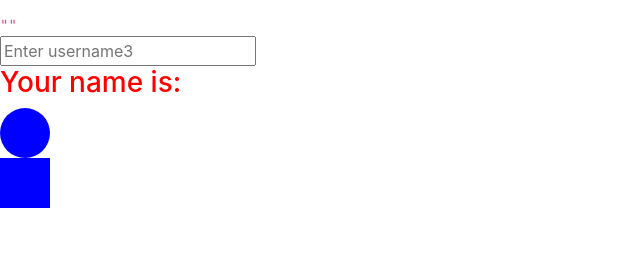
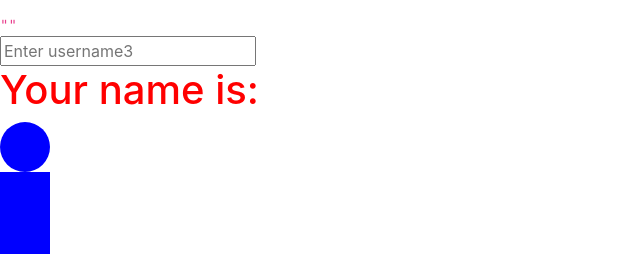
Before and after one commit to tientm96/learn-angular, an Angular app: page / in a window 1280 px wide. Shown: the part 698-952 px from the top of the page, without its empty margins (0-640 px from the left). Before the commit the page ends 906 px from the top, so only its background shows below. Built offline with nearby package versions, Linux system fonts and the light colour scheme.

Commit message:
directive ngStyle and directive ngClass

```diff
--- a/src/app/user-form/user-form.component.html
+++ b/src/app/user-form/user-form.component.html
@@ -35,7 +35,7 @@ lúc gọi ra #txtUsername.value và theo định dạng json nên bọc ngoài
 <code>{{ txtUsername.value | json }}</code>
 
 
-<!-- Style binding -->
+<!-- Style binding : dùng để binding các tính chất thuộc về style như color, size...-->
 <br>
 <input placeholder="Enter username3" [(ngModel)]="name3">
 
@@ -46,7 +46,15 @@ lúc gọi ra #txtUsername.value và theo định dạng json nên bọc ngoài
 <!-- <h3 [style.color]="name3.length % 2 === 0 ? 'red' : 'black'">Your name is: {{ name3 }}</h3> -->
 
 <!-- Trường hợp ko gán cứng, ta gọi đến biến style trong comp -->
-<h3 [style.color]="isHighLight ? 'red' : 'black'">Your name is: {{ name3 }}</h3>
+<!-- +Cách ko sử dụng Directive ngStyle -->
+<!-- <h3 [style.color]="isHighLight ? 'red' : 'black'"   [style.fontSize]="isHighLight ? '40px' : '20px'">Your name is: {{ name3 }}</h3> -->
+
+<!-- +Cách CÓ sử dụng Directive ngStyle : dùng để gọi các tính chất thuộc về style như color, size...-->
+<!-- <h3 [ngStyle]="{ color: 'blue', fontSize: '30px'}">Your name is: {{ name3 }}</h3> -->
+<h3 [ngStyle]="name3.length % 2 === 0 ? evenStyle : oddStyle">Your name is: {{ name3 }}</h3> <!--evenStyle và oddStyle là các biến trong comp, nó nằm trong dấu "" -->
+
+
+
 
 <!-- Tại file html cần phân biệt:
     +Trong trường hợp chỉ gọi class: thì "A" là gọi đến biến A trong comp
@@ -54,12 +62,18 @@ lúc gọi ra #txtUsername.value và theo định dạng json nên bọc ngoài
 -->
 
 <!-- ======================== -->
-<!-- Class binding -->
+<!-- Class binding : dùng để gọi các class bên css hoặc js-->
 
 <!-- TH gán cứng: "square" gọi đến biến square trong file css, vì dấu "" -->
 <!-- <div class="square"></div> -->
 
 <!-- TH gán linh động-->
 <div [class] = "isHighLight ? 'circle' : 'square'"></div> <!--isHighLight=true thì class=circle, hiện hình tròn. isHighLight bên comp là true.-->
-<div [class.circle] = !isHighLight  [class.square] = isHighLight></div> <!-- Nếu isHighLight=true thì ở trên hiện tòn, ở dưới square=true nên hiện vuông
+<div [class.circle] = !isHighLight  [class.square] = isHighLight></div> <!-- Nếu isHighLight=true thì ở trên hiện tròn, ở dưới square=true nên hiện vuông
                                                                             nếu isHighLight=false thì trên vuông, dưới sẽ circle=!false=true nên hiện tròn.-->
+
+
+<!-- Sử dụng ngClass: dùng để gọi class css hoặc js -->
+<!-- <div [ngClass]="{ circle: true }"></div> -->
+
+<div [ngClass]="currentClass"></div> <!-- gọi đến biến currentClass trong component-->
--- a/src/app/user-form/user-form.component.ts
+++ b/src/app/user-form/user-form.component.ts
@@ -9,8 +9,11 @@ export class UserFormComponent implements OnInit {
 
   name = ''; //khai báo biến name rỗng
   name2 = ''; //two-way binding, dùng cho cách 4 sử dụng ngModel.
-  name3 ='';
-  isHighLight = true;
+  name3 =''; isHighLight = true;
+  evenStyle= { color: 'red', fontSize: '40px'}; //chẵn (số lượng chữ nhập vào là chẵn)
+  oddStyle= { color: 'black', fontSize: '20px'}; //lẽ
+
+  currentClass = { circle: !this.isHighLight, square: this.isHighLight};
 
   constructor() { }
 
```
